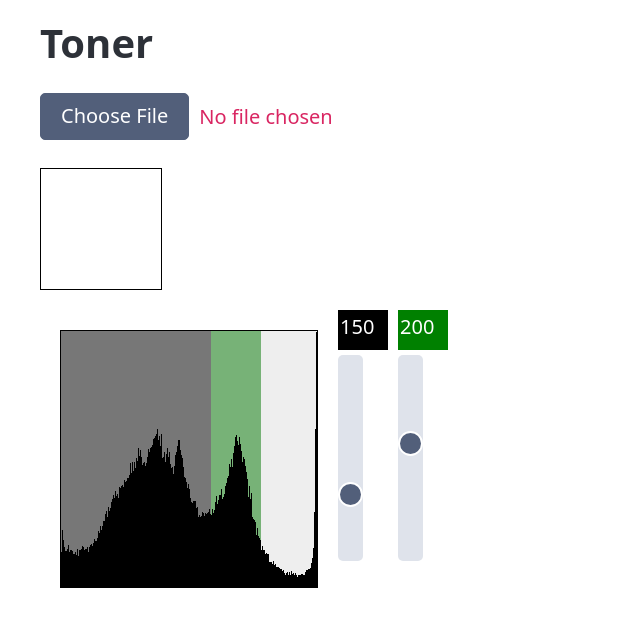
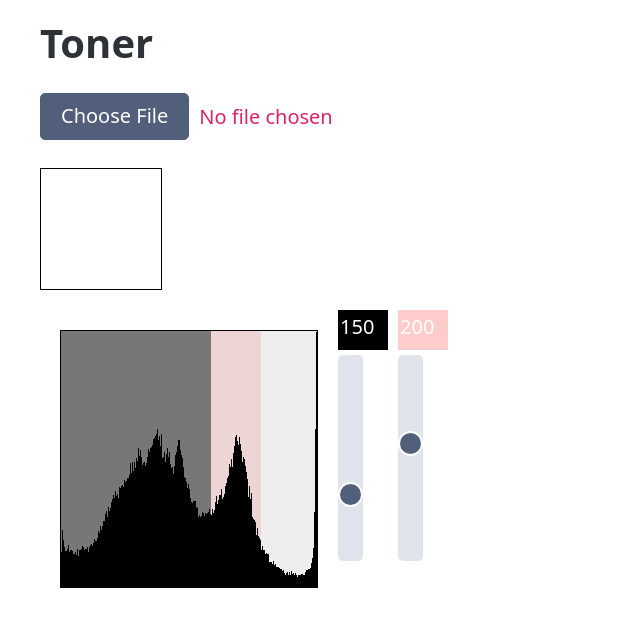
Before and after one commit to greggraf/twotone, a SvelteKit app: page / in a window 1280 px wide. Shown: the top 626 px of the page, without its empty margins (0-640 px from the left). Built offline with nearby package versions, Linux system fonts and the light colour scheme.

Commit message:
add color clicking

```diff
--- a/src/routes/+page.svelte
+++ b/src/routes/+page.svelte
@@ -3,6 +3,29 @@
 	let fill = 'black';
 	let bar1 = 150;
 	let bar2 = 200;
+	let colorChoice = 0;
+
+	const thirdcolors = [
+		[255, 204, 204],
+		[100, 230, 20],
+		[20, 70, 180],
+		[180, 201, 90],
+		[50, 150, 250],
+		[90, 180, 20],
+		[204, 180, 20]
+	];
+
+	let hexColor = rgbToHex(thirdcolors[colorChoice]);
+
+	function changeColor() {
+        console.log(thirdcolors[colorChoice]);
+		colorChoice = colorChoice >= thirdcolors.length ? 0 : colorChoice + 1;
+		hexColor = rgbToHex(thirdcolors[colorChoice]);
+}
+
+	function rgbToHex(rgb) {
+		return `#${rgb[0].toString(16).padStart(2, '0')}${rgb[1].toString(16).padStart(2, '0')}${rgb[2].toString(16).padStart(2, '0')}`;
+	}
 
 	const changeFill = () => {
 		fill = 'red';
@@ -69,13 +92,12 @@
 						style="mix-blend-mode: multiply; opacity: .5"
 					/>
 				</g>
-				<g fill="green">
+				<g fill={hexColor}>
 					<rect
 						x={bar1}
 						y="0"
 						width={bar2 - bar1}
 						height="256"
-						fill="green"
 						style="mix-blend-mode: multiply; opacity: .5"
 					/>
 				</g>
@@ -90,15 +112,30 @@
 				</g>
 			</g>
 		</svg>
-        <div  style="display: flex">
-		<label for="bar1"
-			><div style="padding: 2px;height:2em; width:2.5em; background-color:black; color:white ">{bar1}</div>
-			<input class="sliders" bind:value={bar1} type="range" min="0" max={bar2} step="1" /></label
-		>
-		<label for="bar2"
-			><div style="padding: 2px;height:2em; width:2.5em; background-color:green; color:white ">{bar2}</div>
-			<input class="sliders" bind:value={bar2} type="range" min={bar1} max="256" step="1" /></label
-		></div>
+		<div style="display: flex">
+			<label for="bar1"
+				><div style="padding: 2px;height:2em; width:2.5em; background-color:black; color:white ">
+					{bar1}
+				</div>
+				<input class="sliders" bind:value={bar1} type="range" min="0" max={bar2} step="1" /></label
+			>
+			<label for="bar2"
+				><div
+					style="padding: 2px;height:2em; width:2.5em; background-color:{hexColor}; color:white "
+					on:click={changeColor}
+				>
+					{bar2}
+				</div>
+				<input
+					class="sliders"
+					bind:value={bar2}
+					type="range"
+					min={bar1}
+					max="256"
+					step="1"
+				/></label
+			>
+		</div>
 	</section>
 </main>
 
```
